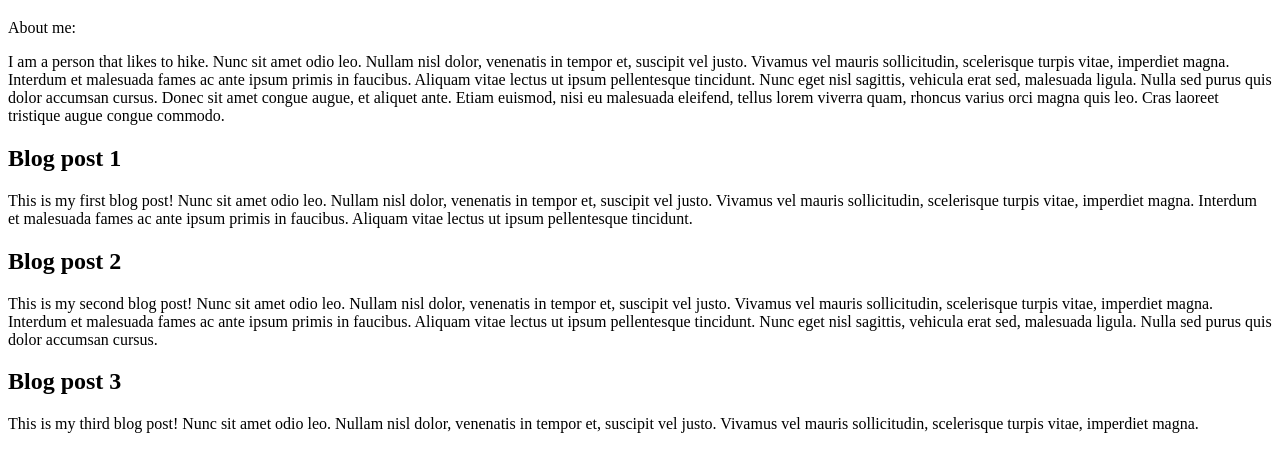
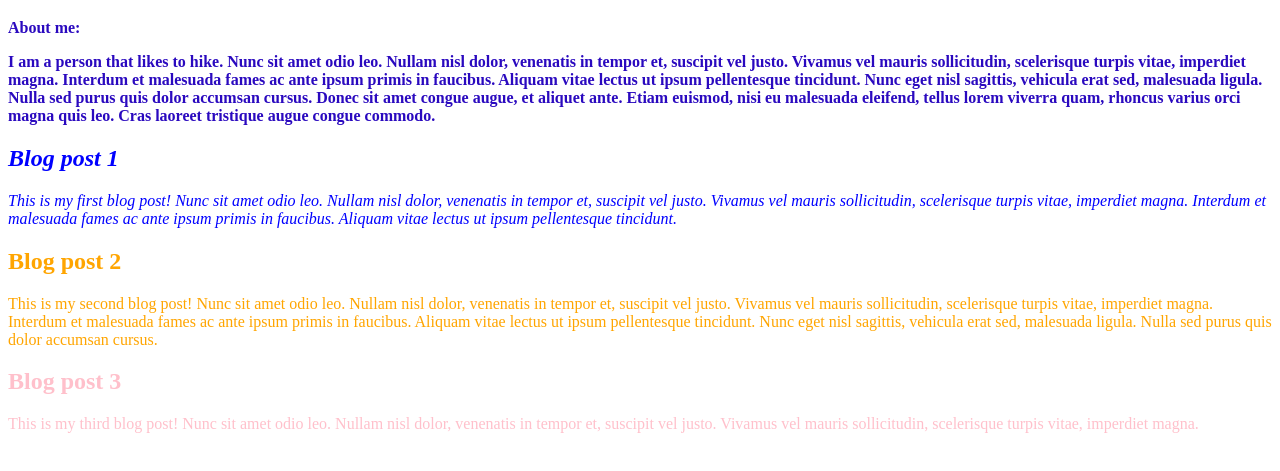
Before and after one commit to blakerscott/hiking-project, a plain HTML site: page index.html in a window 1280 px wide. Shown: the part 61-532 px from the top of the page. Drawn offline with Linux system fonts and the light colour scheme.

Commit message:
create css rules

```diff
--- a/css/styles.css
+++ b/css/styles.css
@@ -1,4 +1,23 @@
 hi {
-
+  color: green;
+  text-align: center;
 
 }
+
+.blog1 {
+  color: blue;
+  font-style: italic;
+}
+
+.blog2 {
+  color: orange;
+}
+
+.blog3 {
+  color: pink;
+}
+
+.about {
+  color:#2A09BF;
+  font-weight: bold;
+}
--- a/index.html
+++ b/index.html
@@ -7,8 +7,8 @@
   <body>
     <h1>This is a blog about hiking.</h1>
 
-      <p>About me:</p>
-        <p>I am a person that likes to hike. Nunc sit amet odio leo. Nullam nisl dolor, venenatis in tempor et, suscipit vel justo. Vivamus vel mauris sollicitudin, scelerisque turpis vitae, imperdiet magna. Interdum et malesuada fames ac ante ipsum primis in faucibus. Aliquam vitae lectus ut ipsum pellentesque tincidunt. Nunc eget nisl sagittis, vehicula erat sed, malesuada ligula. Nulla sed purus quis dolor accumsan cursus. Donec sit amet congue augue, et aliquet ante. Etiam euismod, nisi eu malesuada eleifend, tellus lorem viverra quam, rhoncus varius orci magna quis leo. Cras laoreet tristique augue congue commodo.</p>
+      <div class="about"><p>About me:</p>
+        <p>I am a person that likes to hike. Nunc sit amet odio leo. Nullam nisl dolor, venenatis in tempor et, suscipit vel justo. Vivamus vel mauris sollicitudin, scelerisque turpis vitae, imperdiet magna. Interdum et malesuada fames ac ante ipsum primis in faucibus. Aliquam vitae lectus ut ipsum pellentesque tincidunt. Nunc eget nisl sagittis, vehicula erat sed, malesuada ligula. Nulla sed purus quis dolor accumsan cursus. Donec sit amet congue augue, et aliquet ante. Etiam euismod, nisi eu malesuada eleifend, tellus lorem viverra quam, rhoncus varius orci magna quis leo. Cras laoreet tristique augue congue commodo.</p></div>
 
       <div class="blog1"><h2>Blog post 1</h2>
 
```
